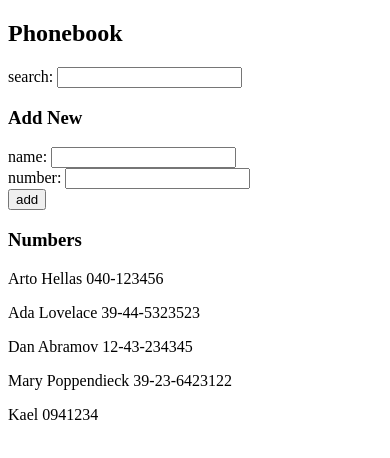
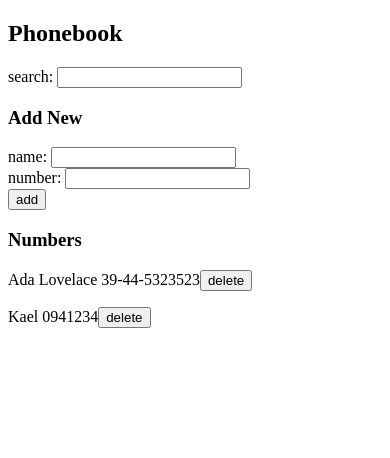
Before and after one commit to kurosaki-dev/part2, a React (Vite) app: page / in a window 390 px wide. Shown: the top 458 px of the page. Built offline with nearby package versions, Linux system fonts and the light colour scheme; data requests are answered from the project's data file.

Commit message:
2.14: The Phonebook step 9

```diff
--- a/db.json
+++ b/db.json
@@ -1,24 +1,9 @@
 {
   "persons": [
-    {
-      "name": "Arto Hellas",
-      "number": "040-123456",
-      "id": "1"
-    },
     {
       "name": "Ada Lovelace",
       "number": "39-44-5323523",
       "id": "2"
-    },
-    {
-      "name": "Dan Abramov",
-      "number": "12-43-234345",
-      "id": "3"
-    },
-    {
-      "name": "Mary Poppendieck",
-      "number": "39-23-6423122",
-      "id": "4"
     },
     {
       "name": "Kael",
--- a/src/App.jsx
+++ b/src/App.jsx
@@ -95,6 +95,17 @@ const App = () => {
     setSearch(event.target.value);
   };
 
+  const handleDelete = (person) => {
+    if (window.confirm(`Delete ${person.name} ?`)) {
+      personService.deleteData(person.id).then(() => {
+        console.log(persons);
+        setPersons(persons.filter((p) => p.id !== person.id));
+      });
+    } else {
+      console.log("Cancelled...");
+    }
+  };
+
   return (
     <div>
       <h2>Phonebook</h2>
@@ -114,6 +125,7 @@ const App = () => {
         search={search}
         filteredPersons={filteredPersons}
         persons={persons}
+        handleDelete={handleDelete}
       />
     </div>
   );
--- a/src/components/Persons.jsx
+++ b/src/components/Persons.jsx
@@ -1,6 +1,6 @@
 import React from "react";
 
-const Persons = ({ search, filteredPersons, persons }) => {
+const Persons = ({ search, filteredPersons, persons, handleDelete }) => {
   return (
     <div>
       {search.trim() ? (
@@ -8,6 +8,7 @@ const Persons = ({ search, filteredPersons, persons }) => {
           filteredPersons.map((person) => (
             <p key={person.id}>
               {person.name} <span>{person.number}</span>
+              <button onClick={() => handleDelete(person)}>delete</button>
             </p>
           ))
         ) : (
@@ -17,6 +18,7 @@ const Persons = ({ search, filteredPersons, persons }) => {
         persons.map((person) => (
           <p key={person.id}>
             {person.name} <span>{person.number}</span>
+            <button onClick={() => handleDelete(person)}>delete</button>
           </p>
         ))
       )}
--- a/src/services/person.js
+++ b/src/services/person.js
@@ -20,4 +20,10 @@ const create = (newPersonObject) => {
   return request.then((response) => response.data);
 };
 
-export default { getAll, create };
+const deleteData = (id) => {
+  const request = axios.delete(`http://localhost:3001/persons/${id}`);
+
+  return request.then((response) => response.data);
+};
+
+export default { getAll, create, deleteData };
```
